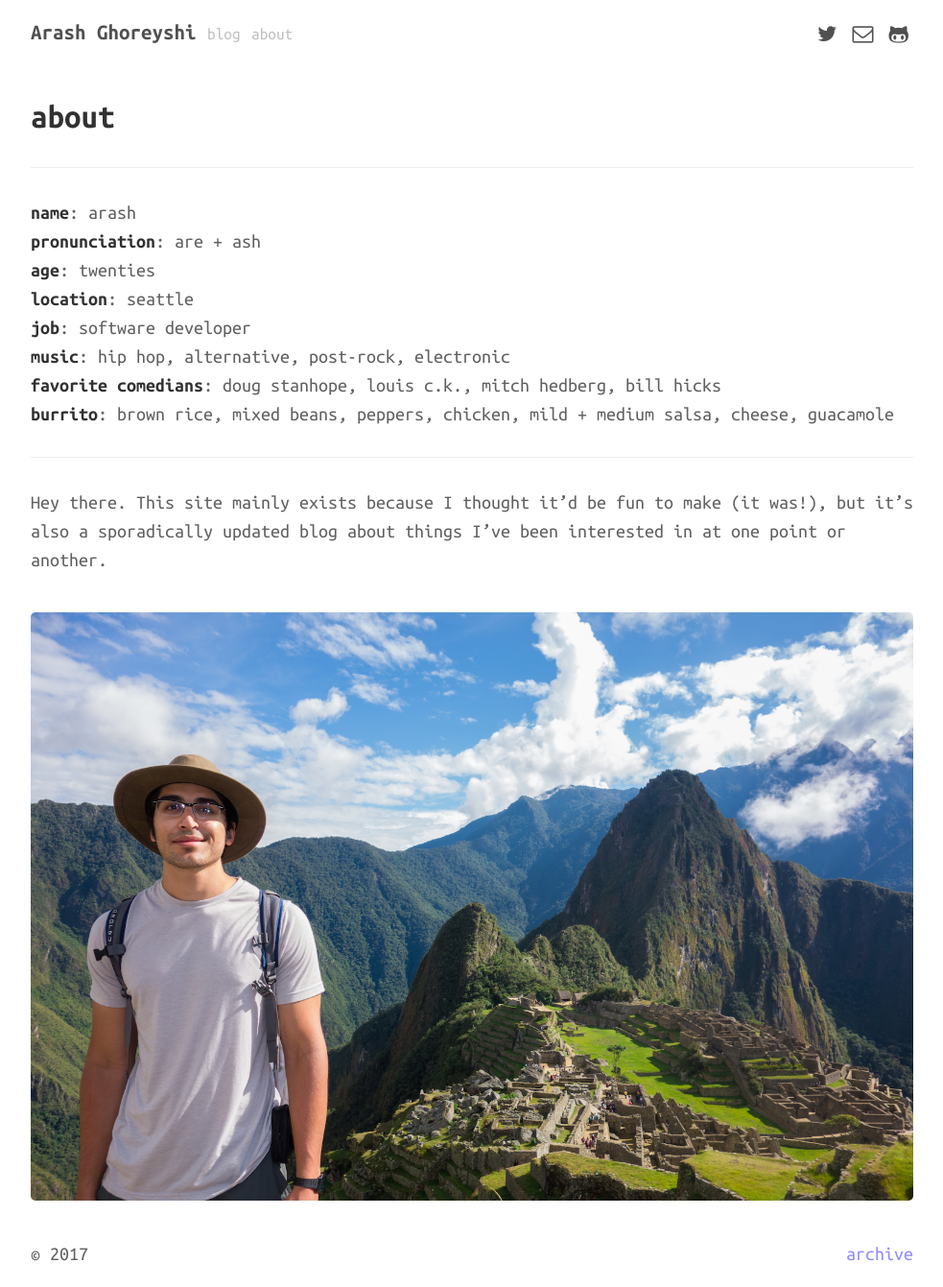
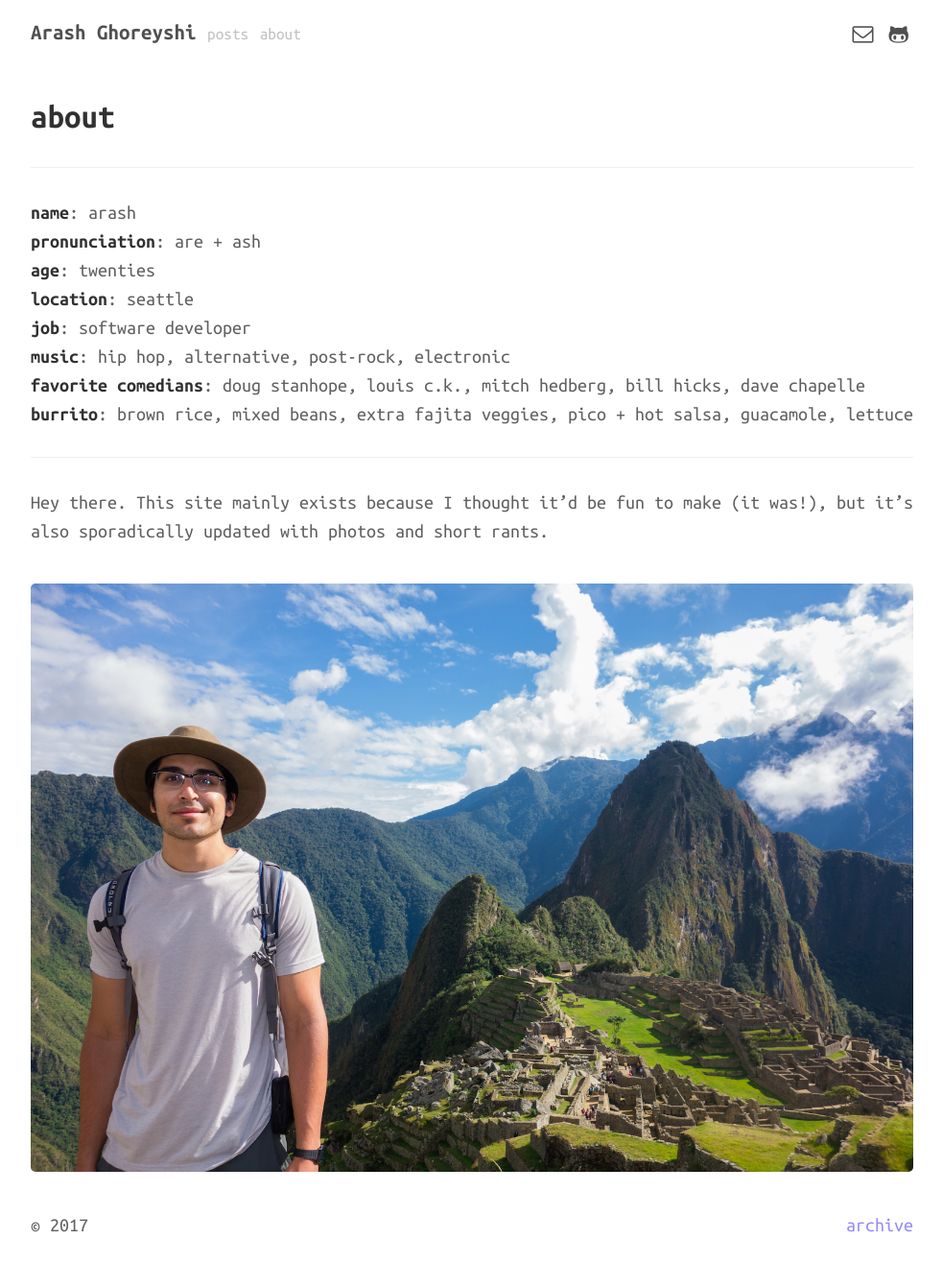
Before and after one commit to greyshi/greyshi.github.io, a Jekyll site: the page built from about/index.md, in a window 1280 px wide. Shown: the whole page at 96% size, without its empty margins (148-1131 px from the left). Built offline with Jekyll 4.4.1, drawn with Linux system fonts in a browser that asks for light colours; nearby versions of some CDN libraries; after the commit the page ends 1311 px from its top, so only the background shows below that.

Commit message:
Update the burrito and stuff

```diff
--- a/_config.yml
+++ b/_config.yml
@@ -10,10 +10,10 @@ timezone: US/Pacific
 
 author:
   name:           'Arash Ghoreyshi'
-  url:            https://twitter.com/ashgreyshi
+  url:             http://greyshi.com
 
-# Gems
-gems: [jekyll-paginate]
+# Plugins
+plugins: [jekyll-paginate]
 
 paginate:         1
 
--- a/_layouts/default.html
+++ b/_layouts/default.html
@@ -9,11 +9,10 @@
       <div class="masthead">
         <h3 class="masthead-title" style="float: left">
           <a href="/about/" title="Me">{{ site.title }}</a>
-          <a href="/" title="Blog"><small>blog</small></a>
+          <a href="/" title="Posts"><small>posts</small></a>
           <a href="/about/" title="About"><small>about</small></a>
         </h3>
         <div class="masthead-title" style="float: right; font-size: 110%">
-          <a href="https://twitter.com/ashgreyshi" target="twitter" class="fa fa-twitter" style="margin-right: 5px"></a>
           <a href="mailto:arash@greyshi.com" class="fa fa-envelope-o" style="margin-right: 5px"></a>
           <a href="http://github.com/greyshi" target="github" class="fa fa-github-alt" style="margin-right: 5px"></a>
         </div>
--- a/about/index.md
+++ b/about/index.md
@@ -13,19 +13,17 @@ title: about
 **location**: seattle
 **job**: software developer
 **music**: hip hop, alternative, post-rock, electronic
-**favorite comedians**: doug stanhope, louis c.k., mitch hedberg, bill hicks
-**burrito**: brown rice, mixed beans, peppers, chicken, mild + medium salsa, cheese, guacamole
+**favorite comedians**: doug stanhope, louis c.k., mitch hedberg, bill hicks, dave chapelle
+**burrito**: brown rice, mixed beans, extra fajita veggies, pico + hot salsa, guacamole, lettuce
 
 ---
 
-Hey there. This site mainly exists because I thought it'd be fun to make (it was!), but it's also a sporadically updated blog about things I've been interested in at one point or another.
+Hey there. This site mainly exists because I thought it'd be fun to make (it was!), but it's also sporadically updated with photos and short rants.
 
 <div style="margin-bottom: 40px"></div>
 
-![me in Hawaii][me]
+![picture of me][me]
 
 <div style="margin-bottom: 40px"></div>
 
 [me]: /assets/images/me.png
-[blog]: /
-[ut]: http://www.cs.utexas.edu/
```
Also changed, not shown: README.md.
